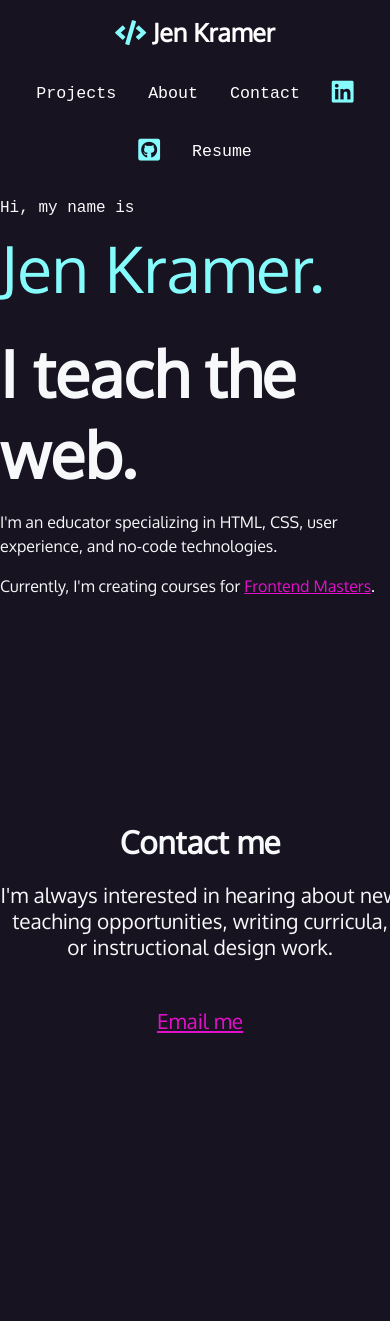
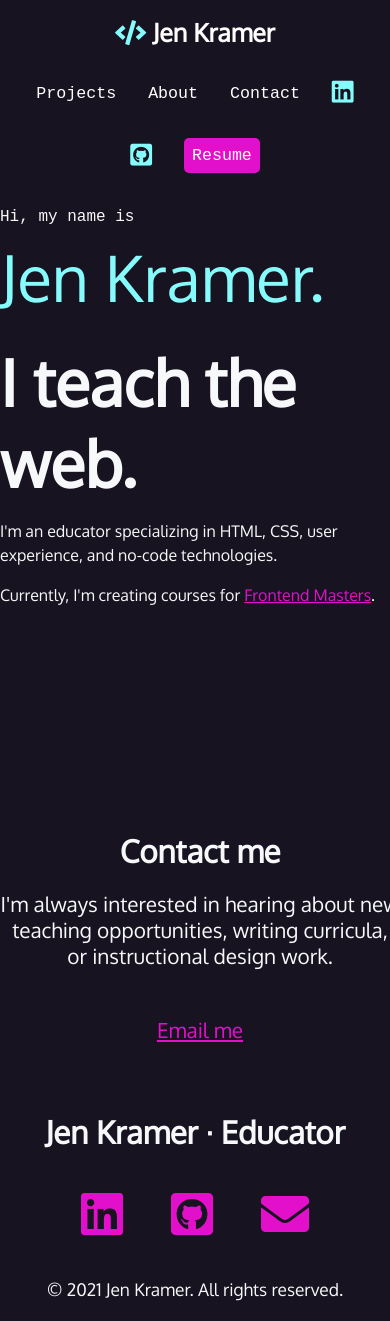
Before and after one commit to stphndev/portfolio_html_css, a website: page index.html in a window 390 px wide. Before the commit the page ends 1103 px from the top, so only its background shows below. Drawn offline with Linux system fonts and the light colour scheme; a web font is replaced by a local one.

Commit message:
Tutorials on styling call to action button, making navbar responsive and footer section

```diff
--- a/index.html
+++ b/index.html
@@ -33,7 +33,7 @@
               <span class="sr-only">Github</span>
             </a>
           </li>
-          <li><a href="https://www.dropbox.com/s/3z2hm5gu3v2lrfy/JenKramerCV.pdf?dl=0">Resume</a></li>
+          <li><a href="https://www.dropbox.com/s/3z2hm5gu3v2lrfy/JenKramerCV.pdf?dl=0" target="_blank" class="button">Resume</a></li>
         </ul>
       </nav>
     <section id="intro">
@@ -49,5 +49,29 @@
         </p>
         <p><a href="mailto:jen@example.com">Email me</a></p>
       </section>
+      <footer>
+        <h2>Jen Kramer &middot; Educator</h2>
+        <ul>
+          <li>
+            <a href="https://www.linkedin.com/in/jen4web" target="_blank">
+              <span class="fab fa-linkedin" aria-hidden="true"></span>
+              <span class="sr-only">LinkedIn</span>
+            </a>
+          </li>
+          <li>
+            <a href="https://www.github.com/jen4web" target="_blank">
+              <span class="fab fa-github-square" aria-hidden="true"></span>
+              <span class="sr-only">Github</span>
+            </a>
+          </li>
+          <li>
+            <a href="mailto:jen@example.com">
+              <span class="fas fa-envelope" aria-hidden="true"></span>
+              <span class="sr-only">Email</span>
+            </a>
+          </li>
+        </ul>
+        <p><small>&copy; 2021 Jen Kramer. All rights reserved.</small></p>
+      </footer>
 </body>
 </html>
--- a/styles.css
+++ b/styles.css
@@ -127,3 +127,42 @@
   nav [class*="fa-"]:hover {
     color: var(--magenta);
   }
+
+  .button {
+    background-color: var(--magenta);
+    color: white;
+    padding: 0.5rem;
+    border-radius: 5px;
+  }
+
+  .button:hover {
+    color: white;
+    background-color: var(--hotmag);
+  }
+
+  /* footer section */
+footer {
+    text-align: center;
+}
+footer ul {
+    list-style-type: none;
+    padding: 0;
+    margin: 2rem 0;
+    display: flex;
+    flex-flow: row wrap;
+    justify-content: center;
+    gap: 3rem;
+    font-size: 3rem;
+}
+
+  @media (min-width: 850px) {
+    nav {
+      max-width: 1200px;
+      margin: 0 auto;
+    }
+    nav li:first-child {
+      flex-basis: auto;
+      text-align: left;
+      margin-right: auto;
+    }
+  }
```
